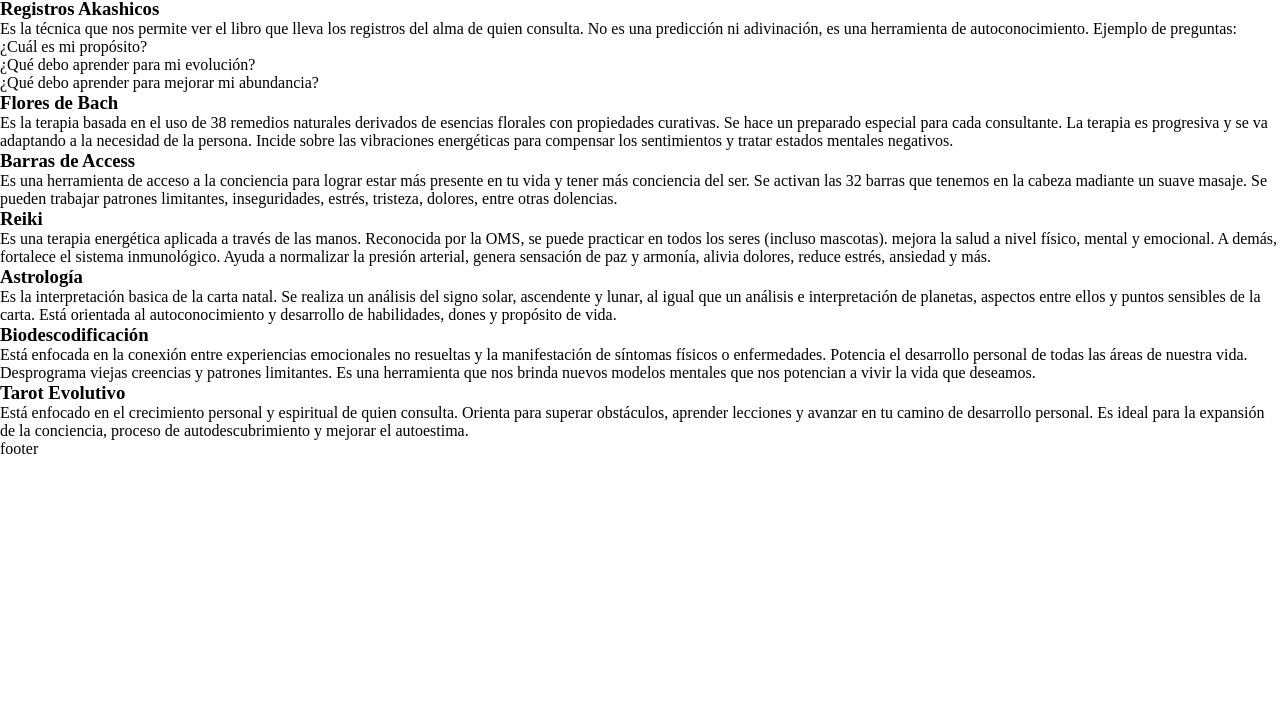
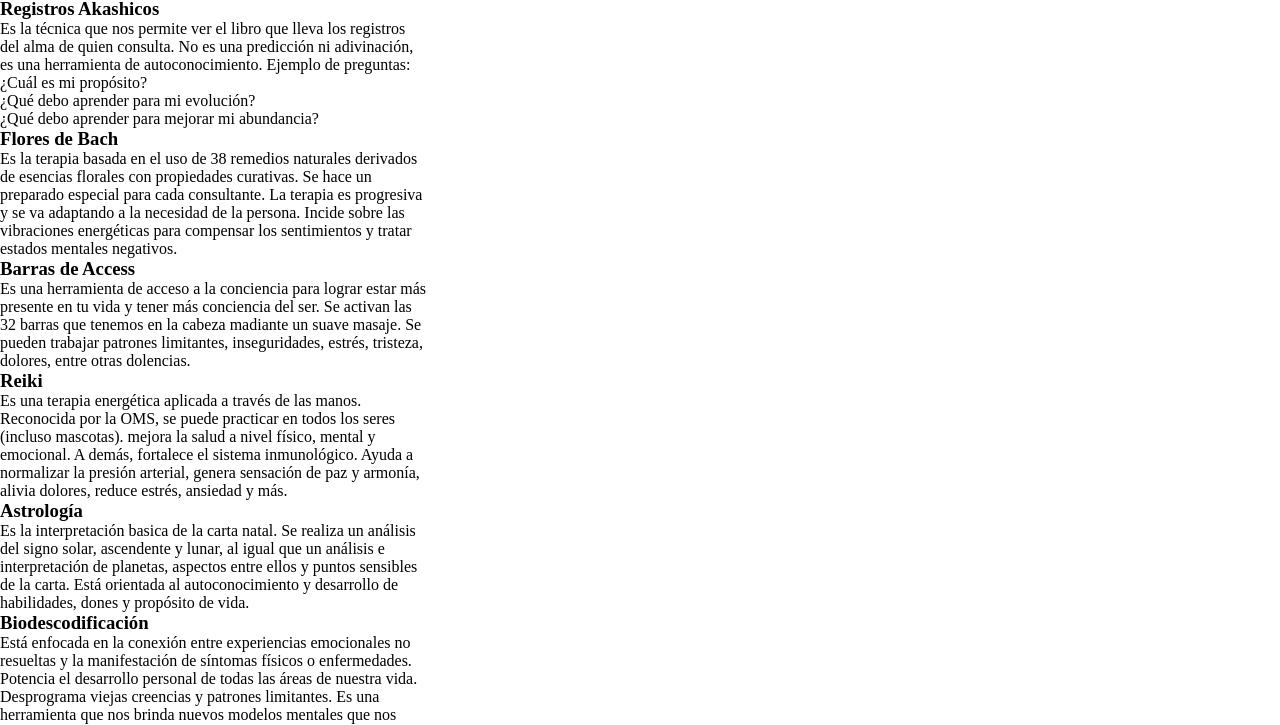
Before and after one commit to soficortes92/casa-sacro, a plain HTML site: page pages/terapias.html in a window 1280 px wide. Shown: the part 96-821 px from the top of the page. Before the commit the page ends 800 px from the top, so only its background shows below. Drawn offline with Linux system fonts and the light colour scheme; files that its build step writes are made by us from their sources.

Commit message:
se agrega grid en paginas

```diff
--- a/pages/terapias.html
+++ b/pages/terapias.html
@@ -7,8 +7,8 @@
     <link rel="stylesheet" href="../style.css">
     <link rel="icon" href="../img/logo.sacro.png">
 </head>
-<body>
-    <header>
+<body class="container">
+    <header class="header">
         <img src="../img/banner-sacro.png" alt="banner-sacro">
         <a href="../index.html">Home</a>
         <a href="./terapias.html">Terapias</a>
@@ -51,7 +51,7 @@
             <p>Está enfocado en el crecimiento personal y espiritual de quien consulta. Orienta para superar obstáculos, aprender lecciones y avanzar en tu camino de desarrollo personal. Es ideal para la expansión de la conciencia, proceso de autodescubrimiento y mejorar el autoestima.</p>
         </div>
     </section>
-    <footer>
+    <footer class="footer">
         footer
     </footer>
 </body>
```
Also changed, not shown: pages/acerca-de.html (+3 -3 lines), pages/contacto.html (+3 -3 lines).
